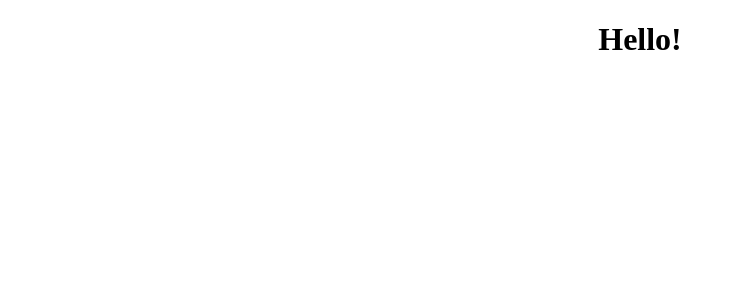
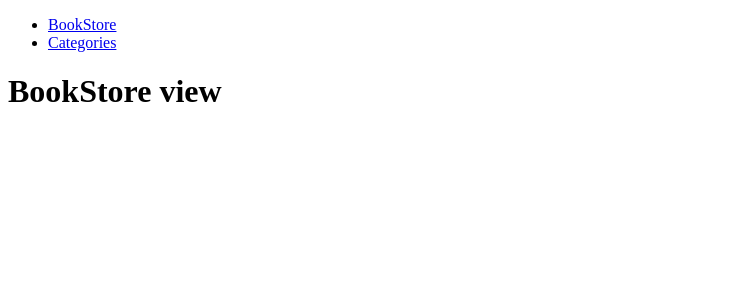
Before and after one commit to mrigorir/bookstore-app, a React (Create React App) app: page / in a window 1280 px wide. Shown: the top 300 px of the page, without its empty margins (0-734 px from the left). Built offline with nearby package versions, Linux system fonts and the light colour scheme.

Commit message:
setup views and navBar

```diff
--- a/package.json
+++ b/package.json
@@ -9,6 +9,7 @@
     "react": "^17.0.2",
     "react-dom": "^17.0.2",
     "react-redux": "^7.2.4",
+    "react-router-dom": "^5.2.0",
     "react-scripts": "4.0.3",
     "web-vitals": "^1.0.1"
   },
--- a/src/App.js
+++ b/src/App.js
@@ -1,10 +1,22 @@
+import { BrowserRouter as Router, Switch, Route } from 'react-router-dom';
+import Books from './components/books';
+import Categories from './components/categories';
+import Nav from './components/nav';
 import './App.css';
 
 function App() {
   return (
-    <div className="App">
-      <h1>Hello!</h1>
-    </div>
+    <Router>
+      <Nav />
+      <Switch>
+        <Route path="/categories">
+          <Categories />
+        </Route>
+        <Route path="/">
+          <Books />
+        </Route>
+      </Switch>
+    </Router>
   );
 }
 
--- /dev/null
+++ b/src/components/books/index.jsx
@@ -0,0 +1,5 @@
+import React from 'react';
+
+const Books = () => <h1>BookStore view</h1>;
+
+export default Books;
--- /dev/null
+++ b/src/components/categories/index.jsx
@@ -0,0 +1,5 @@
+import React from 'react';
+
+const Categories = () => <h1>Under Construction!</h1>;
+
+export default Categories;
--- /dev/null
+++ b/src/components/nav/index.jsx
@@ -0,0 +1,17 @@
+import React from 'react';
+import { Link } from 'react-router-dom';
+
+const Nav = () => (
+  <nav>
+    <ul>
+      <li>
+        <Link to="/"> BookStore </Link>
+      </li>
+      <li>
+        <Link to="/categories"> Categories </Link>
+      </li>
+    </ul>
+  </nav>
+);
+
+export default Nav;
```
Also changed, not shown: 1 other file (tests, documents, lock files or other folders).
